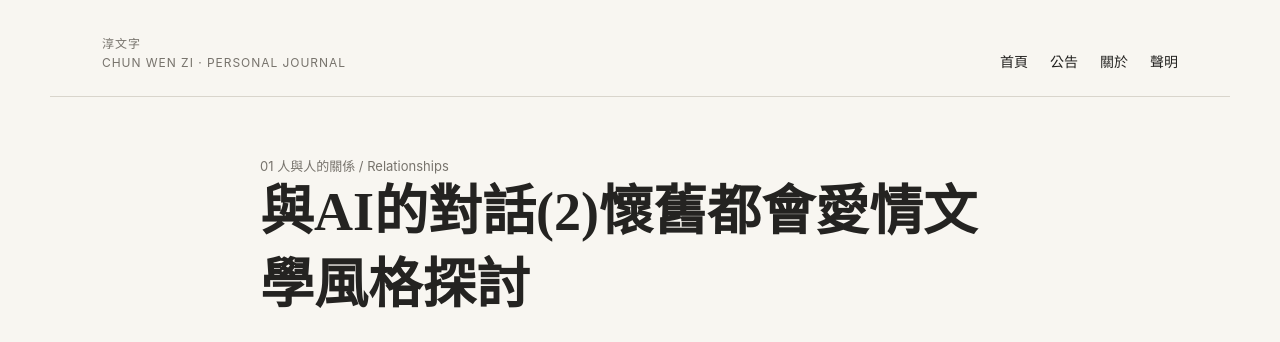
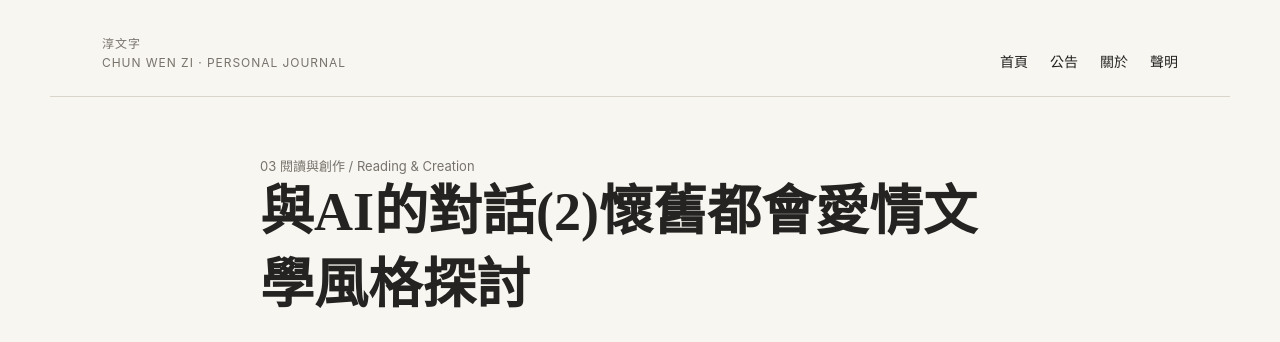
Before and after one commit to maochunweitw/maochunweitw.github.io, a Jekyll site: the page built from _posts/2026-08-30-aimangemini1.md, in a window 1280 px wide and 900 px high. Shown: the top 342 px of the window. Built offline with Jekyll 4.4.1, drawn with Linux system fonts in a browser that asks for light colours.

Commit message:
Update 2026-08-30-aimangemini1.md

```diff
--- a/_posts/2026-08-30-aimangemini1.md
+++ b/_posts/2026-08-30-aimangemini1.md
@@ -2,7 +2,7 @@
 layout: post
 title: "與AI的對話(2)懷舊都會愛情文學風格探討"
 date: 2026-08-30 15:30:00 +0800
-category: "01 人與人的關係 / Relationships"
+category: "03 閱讀與創作 / Reading & Creation"
 ---
 這也是一次很有趣的嘗試。我把過去幾篇文章提交AI(Google Gemini)來分析，它的確能夠反饋給我一些很有參考價值的東西。
 
```
